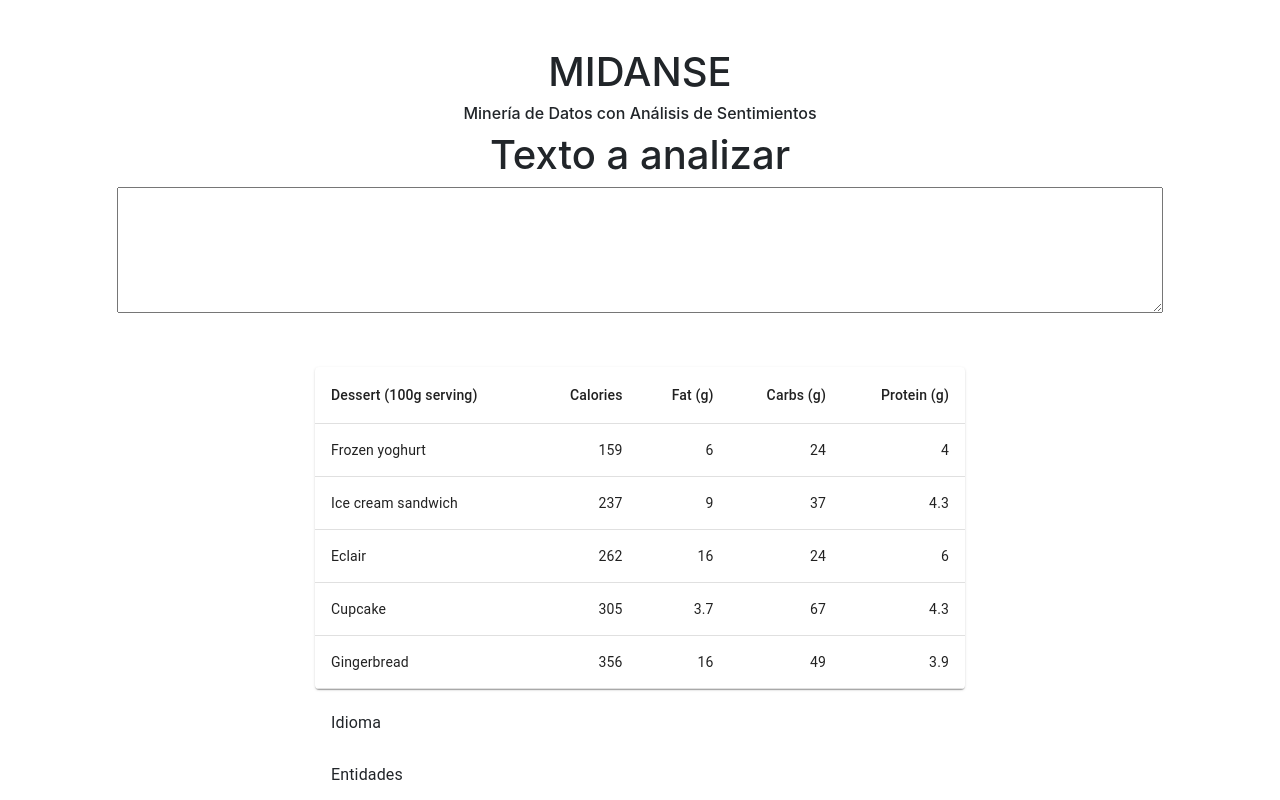
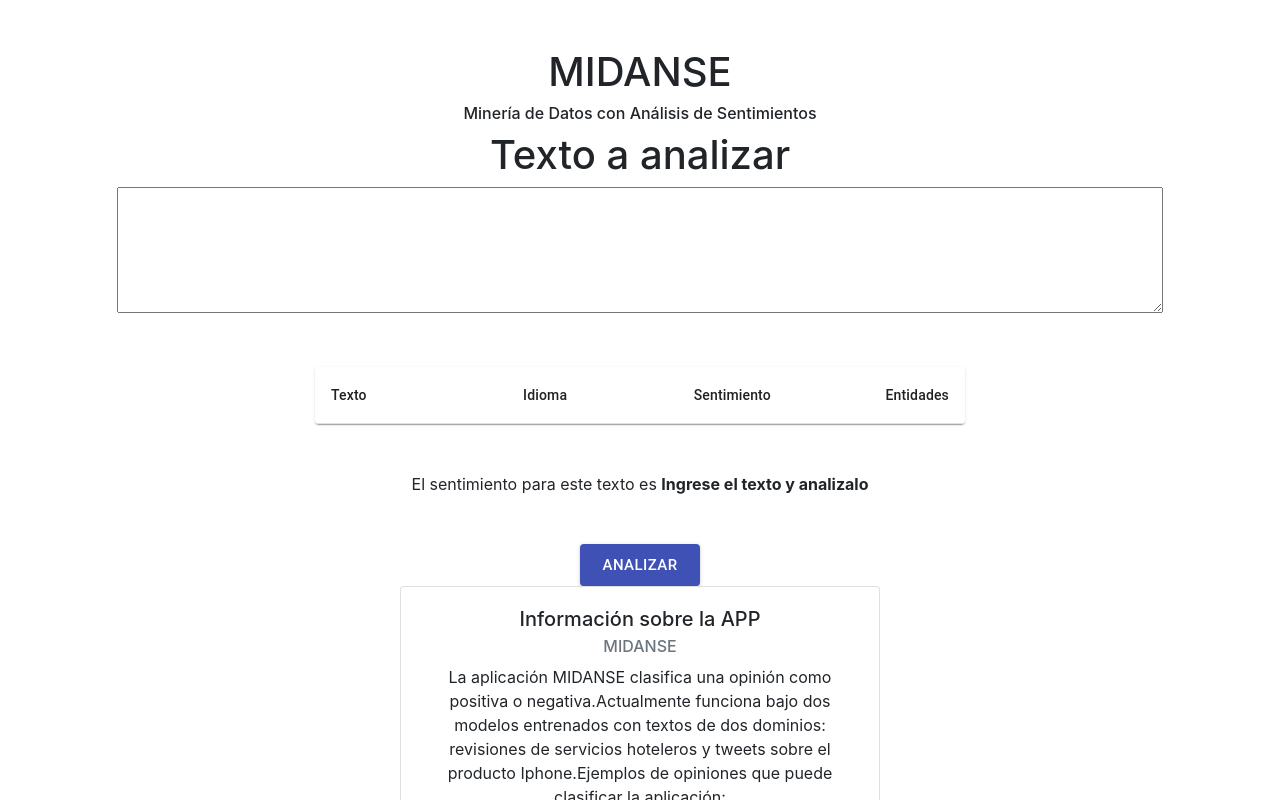
Before and after one commit to EdisonBedoya98/ReactRestAPIDjango, a React (Create React App) app: page / in a window 1280 px wide. Shown: the top 800 px of the page. Built offline with nearby package versions, Linux system fonts and the light colour scheme.

Commit message:
Se agrega tabla

```diff
--- a/src/BasicTable.js
+++ b/src/BasicTable.js
@@ -1,12 +1,12 @@
-import React from 'react';
-import { makeStyles } from '@material-ui/core/styles';
-import Table from '@material-ui/core/Table';
-import TableBody from '@material-ui/core/TableBody';
-import TableCell from '@material-ui/core/TableCell';
-import TableContainer from '@material-ui/core/TableContainer';
-import TableHead from '@material-ui/core/TableHead';
-import TableRow from '@material-ui/core/TableRow';
-import Paper from '@material-ui/core/Paper';
+import React from "react";
+import { makeStyles } from "@material-ui/core/styles";
+import Table from "@material-ui/core/Table";
+import TableBody from "@material-ui/core/TableBody";
+import TableCell from "@material-ui/core/TableCell";
+import TableContainer from "@material-ui/core/TableContainer";
+import TableHead from "@material-ui/core/TableHead";
+import TableRow from "@material-ui/core/TableRow";
+import Paper from "@material-ui/core/Paper";
 
 const useStyles = makeStyles({
   table: {
@@ -19,14 +19,14 @@
 }
 
 const rows = [
-  createData('Frozen yoghurt', 159, 6.0, 24, 4.0),
-  createData('Ice cream sandwich', 237, 9.0, 37, 4.3),
-  createData('Eclair', 262, 16.0, 24, 6.0),
-  createData('Cupcake', 305, 3.7, 67, 4.3),
-  createData('Gingerbread', 356, 16.0, 49, 3.9),
+  createData("Frozen yoghurt", 159, 6.0, 24, 4.0),
+  createData("Ice cream sandwich", 237, 9.0, 37, 4.3),
+  createData("Eclair", 262, 16.0, 24, 6.0),
+  createData("Cupcake", 305, 3.7, 67, 4.3),
+  createData("Gingerbread", 356, 16.0, 49, 3.9),
 ];
 
-export default function BasicTable() {
+export default function BasicTable(props) {
   const classes = useStyles();
 
   return (
@@ -34,23 +34,22 @@
       <Table className={classes.table} aria-label="simple table">
         <TableHead>
           <TableRow>
-            <TableCell>Dessert (100g serving)</TableCell>
-            <TableCell align="right">Calories</TableCell>
-            <TableCell align="right">Fat&nbsp;(g)</TableCell>
-            <TableCell align="right">Carbs&nbsp;(g)</TableCell>
-            <TableCell align="right">Protein&nbsp;(g)</TableCell>
+            <TableCell>Texto</TableCell>
+            <TableCell align="right">Idioma</TableCell>
+            <TableCell align="right">Sentimiento</TableCell>
+            <TableCell align="right">Entidades</TableCell>
           </TableRow>
         </TableHead>
         <TableBody>
-          {rows.map((row) => (
-            <TableRow key={row.name}>
+          {props.responseData.textArray.map((row,index) => (
+
+            <TableRow key={index}>
               <TableCell component="th" scope="row">
-                {row.name}
+                {row}
               </TableCell>
-              <TableCell align="right">{row.calories}</TableCell>
-              <TableCell align="right">{row.fat}</TableCell>
-              <TableCell align="right">{row.carbs}</TableCell>
-              <TableCell align="right">{row.protein}</TableCell>
+              <TableCell align="right">{props.responseData.name}</TableCell>
+              <TableCell align="right">{props.responseData.feeling[index]}</TableCell>
+              <TableCell align="right">{props.responseData.entities[index].map((entitie) => entitie + " ")}</TableCell>
             </TableRow>
           ))}
         </TableBody>
--- a/src/FormSentimentIndex.js
+++ b/src/FormSentimentIndex.js
@@ -12,6 +12,7 @@
   state = {
     loading: false,
     // clearInput: false,
+    textArray: [],
     text: "",
     endpoint: "http://127.0.0.1:8000/model_analysis/",
     name: "",
@@ -42,6 +43,7 @@
         .then((data) => {
           console.log(data);
           this.setState({
+            textArray: data.textArray,
             feeling: data.feeling,
             loading: false,
             name: data.name,
@@ -58,6 +60,7 @@
 
   render() {
     const {
+      textArray,
       loading,
       text,
       name,
@@ -78,33 +81,24 @@
               <Container>
                 <Row className="justify-content-md-center">
                   <div className="control ">
-
                     <textarea
                       type="text"
                       name="text"
                       value={this.state.textAreaValue}
                       onChange={this.handleChange}
                       value={text}
-                        rows={5}
-                       cols={100}
+                      rows={5}
+                      cols={100}
                       required
                     />
                   </div>
                 </Row>
                 <Row className="justify-content-md-center">
                   <div className="mt-5">
-                    <BasicTable></BasicTable>
-                    <List>
-                      <ListItem>
-                        <ListItemText primary="Idioma" secondary={name} />
-                      </ListItem>
-                      <ListItem>
-                        <ListItemText
-                          primary="Entidades"
-                          secondary={entities.map((entitie) => entitie + ", ")}
-                        />
-                      </ListItem>
-                    </List>
+                    <BasicTable
+                      responseData={this.state}
+                    ></BasicTable>
+
                   </div>
                 </Row>
                 <Row className="justify-content-md-center">
```
